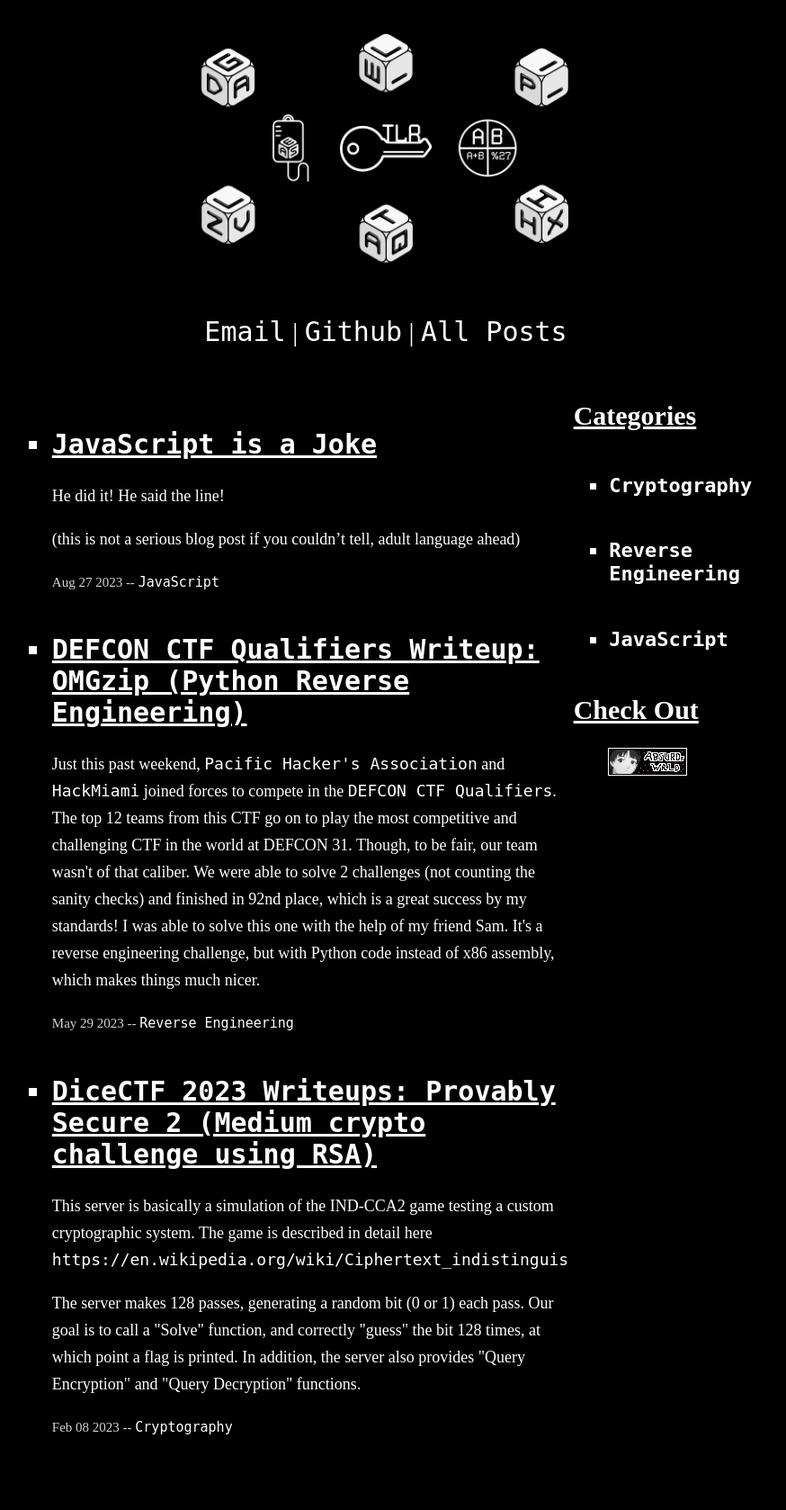
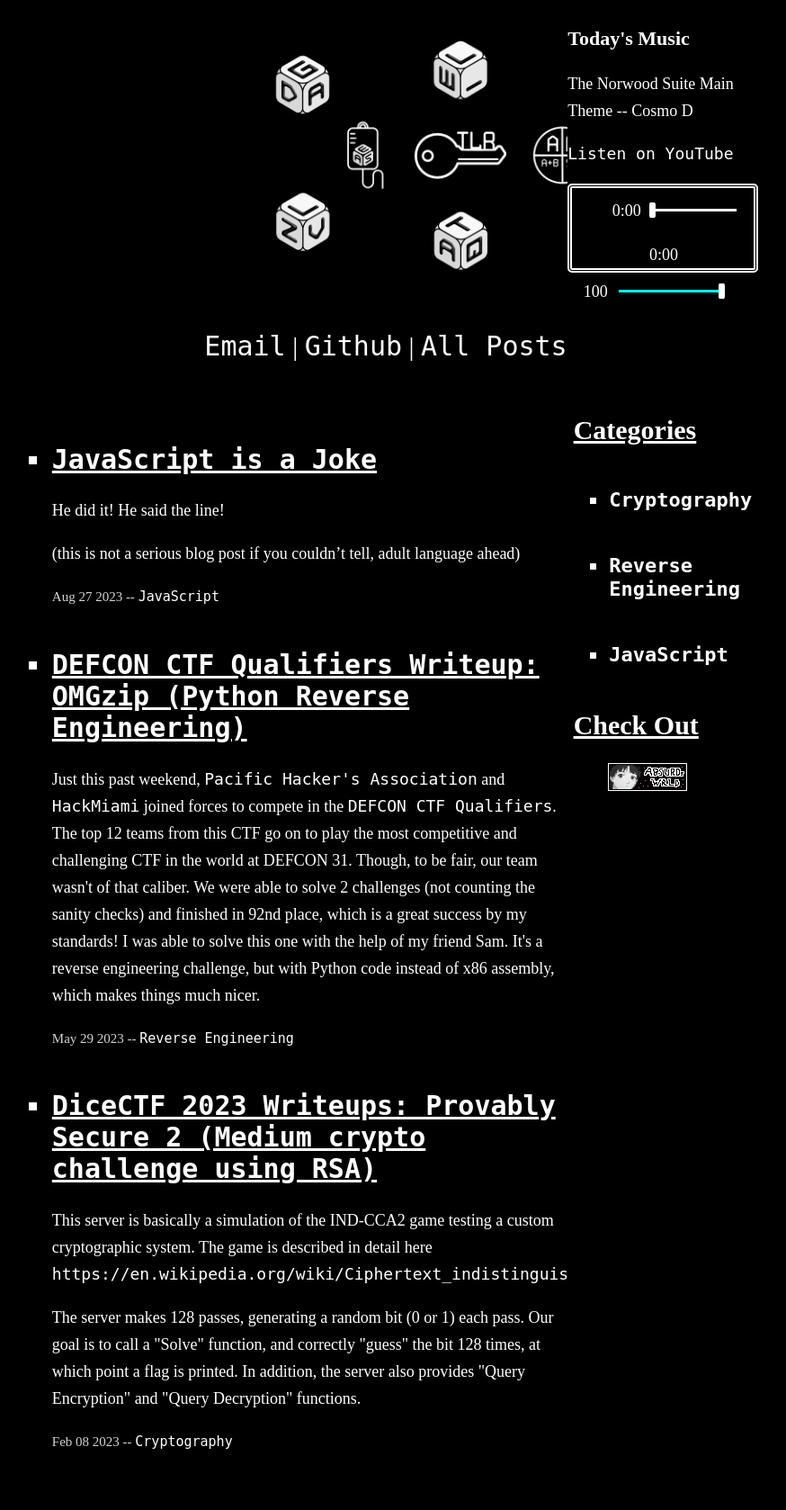
Before and after one commit to Fidget-Cube/fidget-homepage, a PHP site: page /index.php in a window 1280 px wide. Shown: the whole page at 90% size, without its empty margins (211-1085 px from the left). Before the commit the page ends 1594 px from the top, so only its background shows below. Run offline with PHP 8.4, Linux system fonts and the light colour scheme; some libraries are stand-ins or nearby versions.

Commit message:
Add Music Player

```diff
--- /dev/null
+++ b/frontend/css/audio-slider.css
@@ -0,0 +1,101 @@
+/* CSS snippet pulled from https://css-tricks.com/sliding-nightmare-understanding-range-input/ */
+
+input[type="range"] {
+position: relative;
+-webkit-appearance: none;
+width: 48%;
+margin: 0;
+padding: 0;
+height: 19px;
+margin: 30px 2.5% 20px 2.5%;
+float: left;
+outline: none;
+background: transparent;
+}
+input[type="range"]::-webkit-slider-runnable-track {
+width: 100%;
+height: 3px;
+cursor: pointer;
+background: linear-gradient(to right, lightgray var(--buffered-width), white var(--buffered-width));
+}
+input[type="range"]::before {
+position: absolute;
+content: "";
+top: 8px;
+left: 0;
+width: var(--seek-before-width);
+height: 3px;
+background-color: cyan;
+cursor: pointer;
+}
+input[type="range"]::-webkit-slider-thumb {
+position: relative;
+-webkit-appearance: none;
+box-sizing: content-box;
+border: 1px solid white;
+height: 15px;
+width: 5px;
+border-radius: 20%;
+background-color: white;
+cursor: pointer;
+margin: -7px 0 0 0;
+}
+input[type="range"]:active::-webkit-slider-thumb {
+transform: scale(1.2);
+border: 1px solid cyan;
+background: cyan;
+}
+input[type="range"]::-moz-range-track {
+width: 100%;
+height: 3px;
+cursor: pointer;
+background: linear-gradient(to right, lightgray var(--buffered-width), white var(--buffered-width));
+}
+input[type="range"]::-moz-range-progress {
+background-color: cyan;
+}
+input[type="range"]::-moz-focus-outer {
+border: 0;
+}
+input[type="range"]::-moz-range-thumb {
+box-sizing: content-box;
+border: 1px solid white;
+height: 15px;
+width: 5px;
+border-radius: 20%;
+background-color: white;
+cursor: pointer;
+}
+input[type="range"]:active::-moz-range-thumb {
+transform: scale(1.2);
+border: 1px solid cyan;
+background: cyan;
+}
+input[type="range"]::-ms-track {
+width: 100%;
+height: 3px;
+cursor: pointer;
+background: transparent;
+border: solid transparent;
+color: transparent;
+}
+input[type="range"]::-ms-fill-lower {
+background-color: cyan;
+}
+input[type="range"]::-ms-fill-upper {
+background: linear-gradient(to right, lightgray var(--buffered-width), white var(--buffered-width));
+}
+input[type="range"]::-ms-thumb {
+box-sizing: content-box;
+border: 1px solid white;
+height: 15px;
+width: 5px;
+border-radius: 20%;
+background-color: white;
+cursor: pointer;
+}
+input[type="range"]:active::-ms-thumb {
+transform: scale(1.2);
+border: 1px solid cyan;
+background: cyan;
+}
--- a/frontend/css/style.css
+++ b/frontend/css/style.css
@@ -44,19 +44,16 @@ p {
     color: white;
 }
 
-ol.p {
+.p {
+    color: white;
     font-size: 18px;
 }
 
-ul.p {
-    font-size: 18px;
-}
-
-ul.h2 {
+.h2 {
     font-size: 30px;
 }
 
-ul.h3 {
+.h3 {
     font-size: 22px;
 }
 
@@ -110,10 +107,24 @@ h3 {
     flex-direction: column;
     justify-content: center;
     align-items: center;
-    /*border: 5px solid white; */
+    /* border: 5px solid white; */
+}
+
+#uppercontent {
+    width: 100%;
+    display: flex;
+    flex-direction: row;
+    justify-content: center;
+    align-items: center;
+    /* border: 5px solid white; */
 }
 
 #puzzle {
+    width: 33%;
+    /* border: 5px solid white; */
+}
+
+#puzzle img {
     width: 500px;
     height: auto;
 }
@@ -121,7 +132,90 @@ h3 {
 #navline {
     font-size: 30px;
     background-color: black;
+    /* border: 5px solid white; */
 }
+
+#coolsites {
+    float: left;
+    margin-right: auto;
+    margin-left: 10%;
+    width: 20%;
+    /* border: 5px solid white; */
+}
+
+#audioplayer {
+    float: right;
+    margin-left: auto;
+    margin-right: 10%;
+    width: 20%;
+    background-color: black;
+    /* border: 5px solid white; */
+}
+
+/* Audio Player Config */
+
+#audioplayer-container {
+    --seek-before-width: 0%;
+    --volume-before-width: 100%;
+    --buffered-width: 0%;
+    width: 100%;
+    height: 10%;
+    border: 5px double white;
+    border-radius: 5px;
+}
+
+button.audio {
+    padding: 0;
+    border: 0;
+    background: transparent;
+    outline: none;
+    cursor: pointer;
+    width: 30px;
+    height: 30px;
+}
+
+button#play-icon {
+    float: left;
+    margin: 10px 2.5%;
+}
+
+button#mute-icon {
+    margin: 0 2.5% 10px;
+}
+
+path {
+    stroke: white;
+}
+
+.time {
+    width: 37px;
+    text-align: center;
+    margin: 15px 1%;
+    float: left;
+}
+
+#seek-slider {
+    margin: 15px 2.5%;
+}
+
+#volume-output {
+    width: 32px;
+    text-align: center;
+    margin: 5px 2.5% 5px 5%;
+    float: left;
+    clear: left;
+}
+
+#volume-slider {
+    margin: 5px 2.5%;
+    width: 58%;
+}
+
+#volume-slider::before {
+    width: var(--volume-before-width);
+}
+
+/* End Audio Player Config */
 
 .body {
     margin: auto;
--- /dev/null
+++ b/frontend/js/playbutton.js
@@ -0,0 +1,134 @@
+// Code snippet taken from https://css-tricks.com/lets-create-a-custom-audio-player/
+
+const playIconContainer = document.getElementById('play-icon');
+const audioPlayerContainer = document.getElementById('audioplayer-container');
+const muteIconContainer = document.getElementById('mute-icon');
+const audio = document.querySelector('audio');
+const durationContainer = document.getElementById('duration');
+const seekSlider = document.getElementById('seek-slider');
+const volumeSlider = document.getElementById('volume-slider');
+const currentTimeContainer = document.getElementById('current-time');
+const volumeOutputContainer = document.getElementById('volume-output');
+
+// Calculate Time Values
+const calculateTime = (secs) => {
+    const minutes = Math.floor(secs / 60);
+    const seconds = Math.floor(secs % 60);
+    const formattedSeconds = seconds < 10 ? `0${seconds}` : `${seconds}`;
+    if (minutes > 59) {
+        const hours = Math.floor(minutes / 60);
+        const minutes = Math.floor(minutes % 60);
+        const formattedMinutes = minutes < 10 ? `0${minutes}` : `${minutes}`;
+        return `${hours}:${formattedMinutes}:${formattedSeconds}`;
+    } else {
+        return `${minutes}:${formattedSeconds}`;
+    }
+}
+
+
+// Play and Mute buttons
+let playState = 'play';
+let muteState = 'unmute';
+
+const playAnimation = bodymovin.loadAnimation({
+    container: playIconContainer,
+    path: 'https://maxst.icons8.com/vue-static/landings/animated-icons/icons/pause/pause.json',
+    renderer: 'svg',
+    loop: false,
+    autoplay: false,
+    name: "Play Animation",
+});
+
+const muteAnimation = bodymovin.loadAnimation({
+    container: muteIconContainer,
+    path: 'https://maxst.icons8.com/vue-static/landings/animated-icons/icons/mute/mute.json',
+    renderer: 'svg',
+    loop: false,
+    autoplay: false,
+    name: "Mute Animation",
+});
+
+playAnimation.goToAndStop(14, true);
+
+let rAF = null;
+
+const whilePlaying = () => {
+    seekSlider.value = Math.floor(audio.currentTime);
+    currentTimeContainer.textContent = calculateTime(seekSlider.value);
+    audioPlayerContainer.style.setProperty('--seek-before-width', `${(seekSlider.value / seekSlider.max) * 100}%`);
+    rAF = requestAnimationFrame(whilePlaying);
+  }
+
+playIconContainer.addEventListener('click', () => {
+  if(playState === 'play') {
+    audio.play();
+    playAnimation.playSegments([14, 27], true);
+    requestAnimationFrame(whilePlaying);
+    playState = 'pause';
+  } else {
+    audio.pause();
+    playAnimation.playSegments([0, 14], true);
+    cancelAnimationFrame(rAF);
+    playState = 'play';
+  }
+});
+
+muteIconContainer.addEventListener('click', () => {
+    if(muteState === 'unmute') {
+        muteAnimation.playSegments([0, 15], true);
+        audio.muted = true;
+        muteState = 'mute';
+    } else {
+        muteAnimation.playSegments([15, 25], true);
+        audio.muted = false;
+        muteState = 'unmute';
+    }
+});
+
+// Audio loading logic
+
+const displayBufferedAmount = () => {
+    const bufferedAmount = audio.buffered.length > 0 ? Math.floor(audio.buffered.end(audio.buffered.length - 1)) : 0;
+    audioPlayerContainer.style.setProperty('--buffered-width', `${(bufferedAmount / seekSlider.max) * 100}%`);
+}
+
+const setSliderMax = (secs) => {
+    seekSlider.max = Math.floor(secs);
+}
+
+if (audio.readyState > 0) {
+    durationContainer.textContent = calculateTime(audio.duration);
+    setSliderMax(audio.duration);
+    displayBufferedAmount();
+} else {
+    audio.addEventListener('loadedmetadata', () => {
+        durationContainer.textContent = calculateTime(audio.duration);
+        setSliderMax(audio.duration);
+        displayBufferedAmount();
+    });
+}
+
+seekSlider.addEventListener('input', (e) => {
+    audioPlayerContainer.style.setProperty('--seek-before-width', `${(e.target.value / e.target.max) * 100}%`);
+});
+volumeSlider.addEventListener('input', (e) => {
+    audioPlayerContainer.style.setProperty('--volume-before-width', `${(e.target.value / e.target.max) * 100}%`);
+})
+
+seekSlider.addEventListener('input', () => {
+    currentTimeContainer.textContent = calculateTime(seekSlider.value);
+    if (!audio.paused) {
+        cancelAnimationFrame(rAF);
+    }
+});
+seekSlider.addEventListener('change', () => {
+    audio.currentTime = seekSlider.value;
+    if (!audio.paused) {
+        requestAnimationFrame(whilePlaying);
+    }
+});
+volumeSlider.addEventListener('input', (e) => {
+    volumeOutputContainer.textContent = e.target.value;
+    audio.volume = e.target.value / 100;
+});
+audio.addEventListener('progress', displayBufferedAmount)
--- a/frontend/modules/head.html
+++ b/frontend/modules/head.html
@@ -2,3 +2,4 @@
 <meta charset="UTF-8">
 <meta name="viewport" content="width=device-width, initial-scale=1.0">
 <link rel="stylesheet" href="/css/style.css" type="text/css" media="all">
+<script type="text/javascript" src="https://cdnjs.cloudflare.com/ajax/libs/bodymovin/5.7.4/lottie.min.js"></script>
--- a/frontend/modules/header.html
+++ b/frontend/modules/header.html
@@ -1,7 +1,32 @@
 <div class="header">
-    <a href="/">
-        <img id="puzzle" src="/img/puzzle-alt.png" alt="">
-    </a>
+    <div id="uppercontent">
+        <div id="coolsites"></div>
+        <a href="/" id="puzzle">
+            <img src="/img/puzzle-alt.png" alt="">
+        </a>
+        <div id="audioplayer">
+            <h3>
+                Today's Music
+            </h3>
+            <p>
+                The Norwood Suite Main Theme -- Cosmo D
+            </p>
+            <p>
+                <a href="https://www.youtube.com/watch?v=BajS3cugInY" target="_blank">Listen on YouTube</a>
+            </p>
+            <div id="audioplayer-container">
+                <link rel="stylesheet" href="/css/audio-slider.css" type="text/css" media="all">
+                <audio src="/audio/TheNorwoodSuiteOSTMainTheme.mp3" preload="metadata"></audio>
+                <button id="play-icon" class="audio"></button>
+                <span id="current-time" class="time p">0:00</span>
+                <input type="range" id="seek-slider" max="100" value="0">
+                <span id="duration" class="time p">0:00</span>
+                <output id="volume-output" class="p">100</output>
+                <input type="range" id="volume-slider" max="100" value="100">
+                <button id="mute-icon" class="audio"></button>
+            </div>
+        </div>
+    </div>
     <p id="navline">
         <a class="hidden" href="/submit">???</a>
 
@@ -13,4 +38,5 @@
 
         <a class="hidden" href="/submit">???</a>
     </p>
+    <script type="text/javascript" src="/js/playbutton.js"></script>
 </div>
```
Also changed, not shown: README.md, 1 other file.
